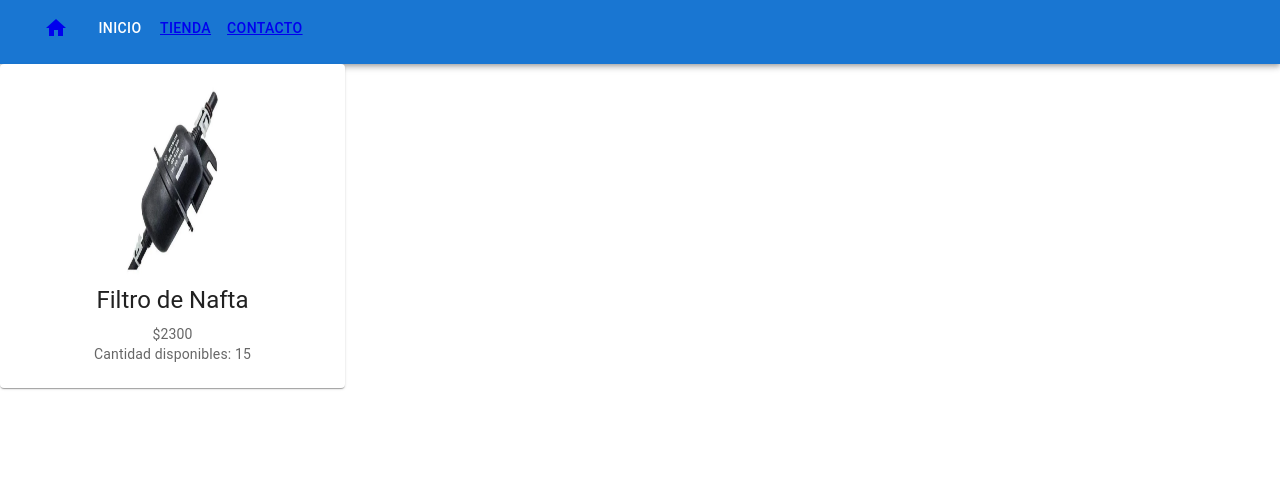
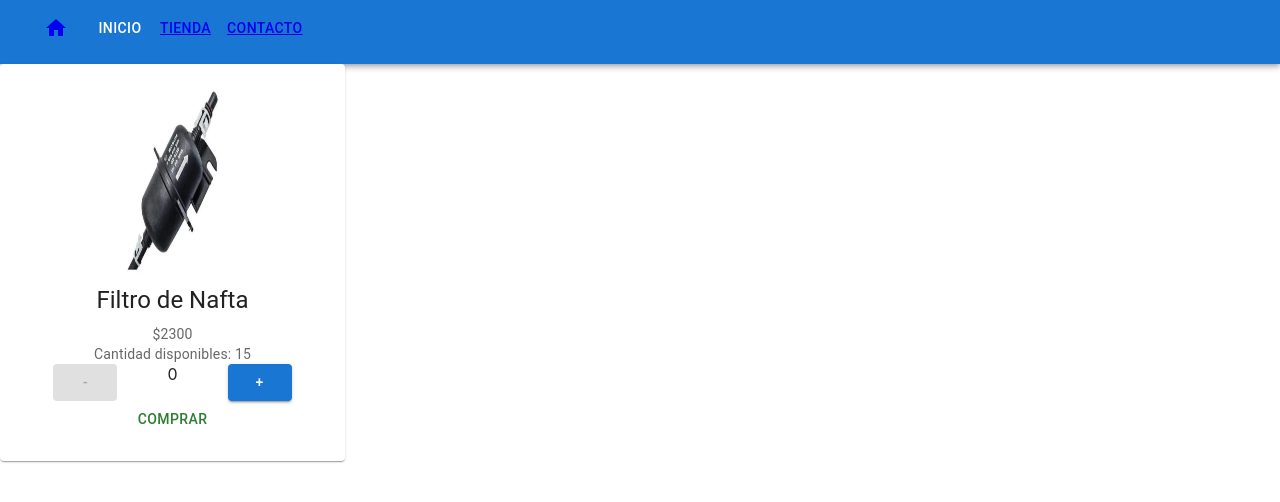
Before and after one commit to samayoanicolas/Repuestos-samayoa-nicolas-javier, a React (Create React App) app: page /item/1 in a window 1280 px wide. Shown: the top 502 px of the page. Built offline with nearby package versions, Linux system fonts and the light colour scheme.

Commit message:
sincronizar counter - Eventos

```diff
--- a/src/components/Count/ItemCount.js
+++ b/src/components/Count/ItemCount.js
@@ -3,7 +3,7 @@ import { useState } from 'react';
 import '../Count/ItemCount.css'
 
 
-const CountItem=()=>{
+const CountItem=({setShowButton})=>{
     const [count, setCount] = useState(0)
     const stock = 7;
 
@@ -17,13 +17,15 @@ const CountItem=()=>{
         setCount(count - 1)
     }
     return(
+      <>
       <div className='contador'>
         <Button variant="contained" color="error" onClick={menosUno} disabled= {count===0}>-</Button>
            <p className='numerador'>{count}</p>
         <Button variant="contained" color="primary" onClick={masUno} disabled= {count===stock}>+</Button>
 
       </div>
-
+      <Button color="success" onClick={() => setShowButton(true)} >Comprar</Button>
+     </>
     )
 }
 
--- a/src/components/ItemDetail/ItemDetail.js
+++ b/src/components/ItemDetail/ItemDetail.js
@@ -4,12 +4,21 @@ import Card from '@mui/material/Card';
 import CardContent from '@mui/material/CardContent';
 import Typography from '@mui/material/Typography';
 import '../Card/Card.css'
+import CardActions from '@mui/material/CardActions';
+import Button from '@mui/material/Button';
+import CountItem from '../Count/ItemCount';
+import { Link } from 'react-router-dom';
+
+import { useState } from 'react';
+
 
 const ItemDetail = ({data}) => {
+  const [showButton, setShowButton] = useState(false)
 
-   console.log ("esto es data:", data)
+
 
     return(
+      <>
       <div className='card'>
       <Card sx={{ maxWidth: 345 }}>
 
@@ -26,9 +35,21 @@ const ItemDetail = ({data}) => {
           <Typography variant="body2" color="text.secondary">
           Cantidad disponibles: {data.stock}
           </Typography>
+
+          {!  showButton ?
+          <CountItem
+            setShowButton={setShowButton}
+          />
+           :
+          <Button color="success" ><Link to={'/cart'}> Finalizar Compra </Link></Button> }
+
+
+
+
         </CardContent>
       </Card>
       </div>
+      </>
     )
 }
 
```
